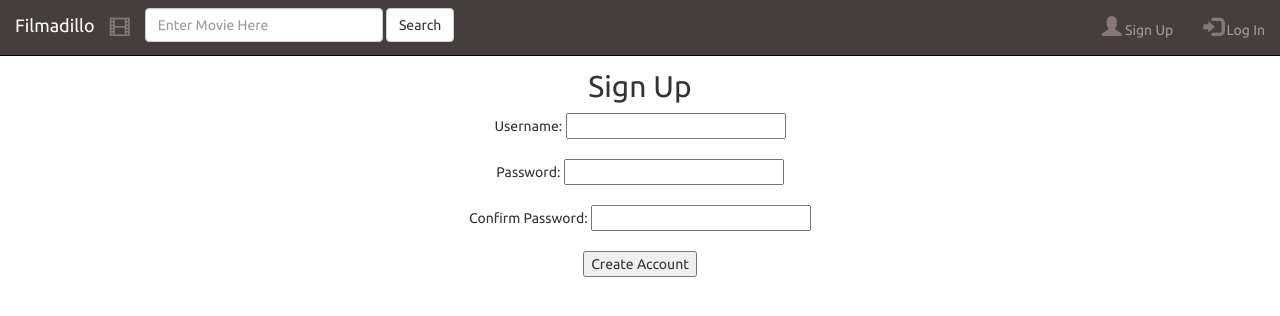
After one commit to joyce-wu/awkward_armadillos, a Flask app: template templates/signup.html in a window 1280 px wide. The commit adds this page. Shown: the top 316 px of the page. Run offline with Flask 2, Linux system fonts and the light colour scheme; the template is opened without the code that fills it, so the values that code supplies are empty; parts of the project's set-up code (start-up, migrations or seed data) failed here and were passed over; some libraries are stand-ins or nearby versions.

Commit message:
added frontend

```diff
--- a/static/style0.css
+++ b/static/style0.css
@@ -27,11 +27,11 @@ body
 
 .jumbotron
 {
-    background-image:url(../static/books.jpg);
+    background-image:url(../static/movies.jpg);
     background-position: 0% 25%;
     background-size: cover;
     background-repeat: no-repeat;
-    height:500px;
+    height:600px;
     padding-top:50px;
     padding-left:50px;
 }
--- a/templates/base.html
+++ b/templates/base.html
@@ -1,7 +1,10 @@
 <!DOCTYPE html>
 <html>
+  {% block head %}
   <head>
-    <title>NYT Books</title>
+    <title>
+      {% block title%} {[title}} {% endblock title %}-|-nbsp Filmadillo
+    </title>
     <meta name="viewport" content="width=device-width, initial-scale=1">
     <link rel="stylesheet" href="https://maxcdn.bootstrapcdn.com/bootstrap/3.3.7/css/bootstrap.min.css">
     <link rel="stylesheet" type="text/css" href={{ url_for('static', filename='style0.css') }}>
@@ -9,58 +12,57 @@
     <script src="https://ajax.googleapis.com/ajax/libs/jquery/3.2.1/jquery.min.js"></script>
     <script src="https://maxcdn.bootstrapcdn.com/bootstrap/3.3.7/js/bootstrap.min.js"></script>
   </head>
-  <body>
+  {% endblock head %}
+    {% block navbar %}
     <nav class="navbar navbar-inverse navbar-fixed-top" style="background-color:#463e3d;">
       <div class="container-fluid">
 	<div class="navbar-header">
-          <a class="navbar-brand" href="#">NYT Books</a>
-	  <span class="glyphicon glyphicon-book"></span>
-          <!--<img src = "glyphicon glyphicon-book">-->
+          <a class="navbar-brand" href="/">Filmadillo</a>
+	  <span class="glyphicon glyphicon-film"></span>
 	</div>
-	<div class="collapse navbar-collapse">
-	  <ul class="nav navbar-nav">
-            <li class="dropdown">
-              <a href="#" class="dropdown-toggle" data-toggle="dropdown" role="button" aria-haspopup="true" aria-expanded="false">Categories<span class="caret"></span></a>
-	      <ul class="dropdown-menu scrollable-menu">
-		{% for i in names %}
-		<li><a href={{"#"+i[1]}}>{{i[0]}}</a></li>
-		{% endfor %}
-	      </ul>
-            </li>
-	  </ul>
-	</div>
+	 <form class="navbar-form navbar-left" action="/search" method="GET,POST">
+        <div class="form-group">
+          <input type="text" class="form-control" placeholder="Enter Movie Here">
+        </div>
+        <button type="submit" class="btn btn-default">Search</button>
+      </form>
+	<ul class="nav navbar-nav navbar-right">
+      	{% block icons %}
+        {% if loggedIn %}
+         <li><a href="/logout"><span class="glyphicon glyphicon-log-out" style="padding-top:0px;"></span> Log Out</a></li>
+        {% else %}
+          <li><a href="/signup"><span class="glyphicon glyphicon-user" style="padding-top:0px;"></span> Sign Up</a></li>
+          <li><a href="/login"><span class="glyphicon glyphicon-log-in" style="padding-top:0px;"></span> Log In</a></li>
+        {% endif %}
+        {% endblock icons %}
+	</ul>
       </div>
     </nav>
+    {% endblock navbar %}
 
+    {% block body %}
+  <body>
+    <center>
+      {# Display flashed messages #}
+      {% set messages = get_flashed_messages() %}
+
+      {% for msg in messages %}
+      <h1>{{msg}}</h1>
+      {% endfor %}
+    </center>
+    {% block content %}
     <div class = "jumbotron">
-      <h1> Books from the New York Times. </h1>
+      <h1 style="color:white"> A Match Made In Heaven.</h1>
       <br><br><br>
       <p class = "large">
-	Using the API provided by the New York Times, you now have access to the NYT Bestsellers List, as well as a simple to navigate platform to read reviews made by top critics in the field. All books on this site are complete with a short blurb, titles, and even an Amazon url, should you want to acquire it for your personal library.
+	I'm a monster. He'll want to use your yacht, and I don't want this thing smelling like fish. There's only one man I've ever called a coward, and that's Brian Doyle Murray. No, what I'm calling you is a television actor.<br>
+
+No, I did not kill Kitty. However, I am going to oblige and answer the nice officer's questions because I am an honest man with no secrets to hide. Army had half a day. I don't understand the question, and I won't respond to it.<br>
+
+No! I was ashamed to be SEEN with you. I like being with you. Get me a vodka rocks. And a piece of toast. Whoa, this guy's straight?<br>
       </p>
     </div>
-    {% for i in names %}
-    <div class = "container" id = {{i[1]}}>
-      <h3> {{i[0]}} </h3>
-      <p>
-	{% if loop.index <= 1 %}
-	{% for item in dict%}
-	<b>{{item[0]["title"]}}</b> <br>
-	<i>{{item[0]["descr"]}}</i> <br>
-	Publisher: {{item[0]["publisher"]}}<br>
-	Rank: {{item[0]["rank"]}}<br>
-	<a href = {{item[0]["buy"]}}>Buy it here!</a><br>
-	{% if item[0]["reviews"] == NONE %}
-	There are no reviews at this time.
-	{% else %}
-	<a href = {{item[0]["reviews"]}}> Sunday Review </a>
-	{% endif %}
-	<br><br><br>
-	{% endfor %}
-	{% endif %}
-      </p>
-      <br> <br>
-    </div>
-    {% endfor %}
+    {% endblock content %}
   </body>
+  {% endblock body %}
 </html>
--- /dev/null
+++ b/templates/signup.html
@@ -0,0 +1,14 @@
+{% extends "base.html" %}
+
+<!-- puts a signup for as content -->
+{% block content %}
+  <center>
+    <h2> Sign Up </h2>
+    <form action = '/signup' method = 'POST'>
+      Username: <input type = 'text' name = 'username' required><br><br>
+      Password: <input type = 'password' name = 'password0' required><br><br>
+      Confirm Password: <input type = 'password' name = 'password1' required><br><br>
+      <input type='submit' value='Create Account' name='signup'>
+    </form>
+  </center>
+{% endblock content %}
```
Also changed, not shown: templates/login.html (added, +13 -0 lines), templates/profile.html (added, +8 -0 lines), static/movies.jpg (added), 1 other file.
